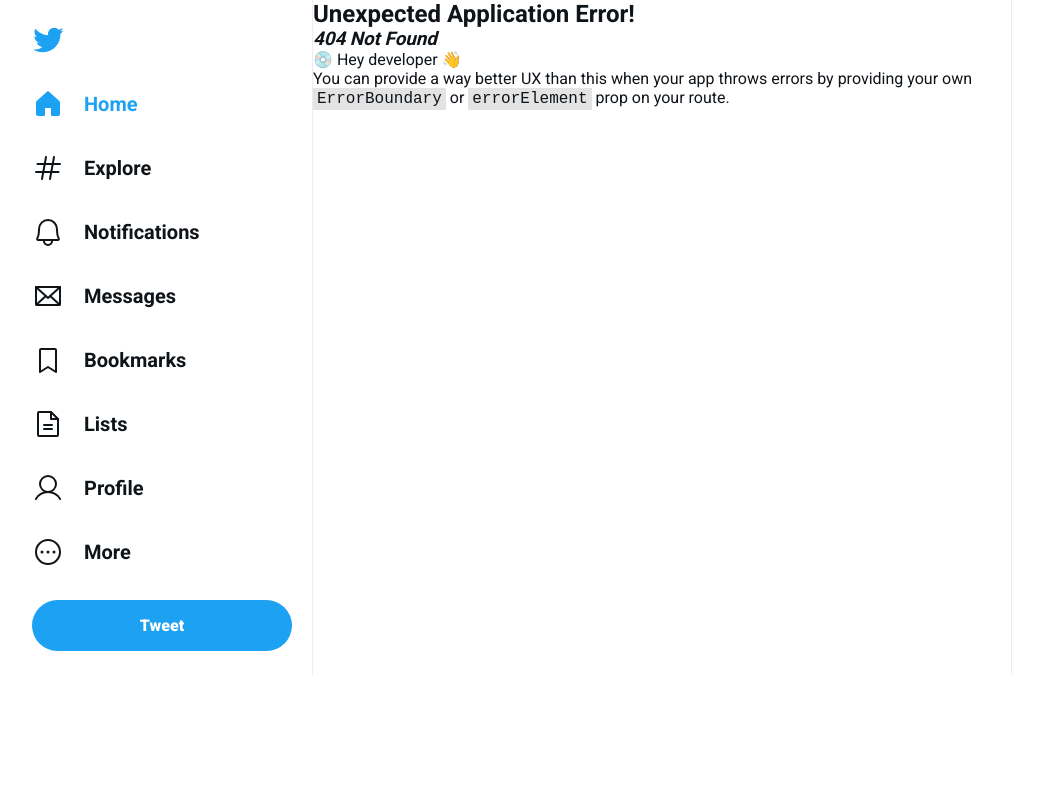
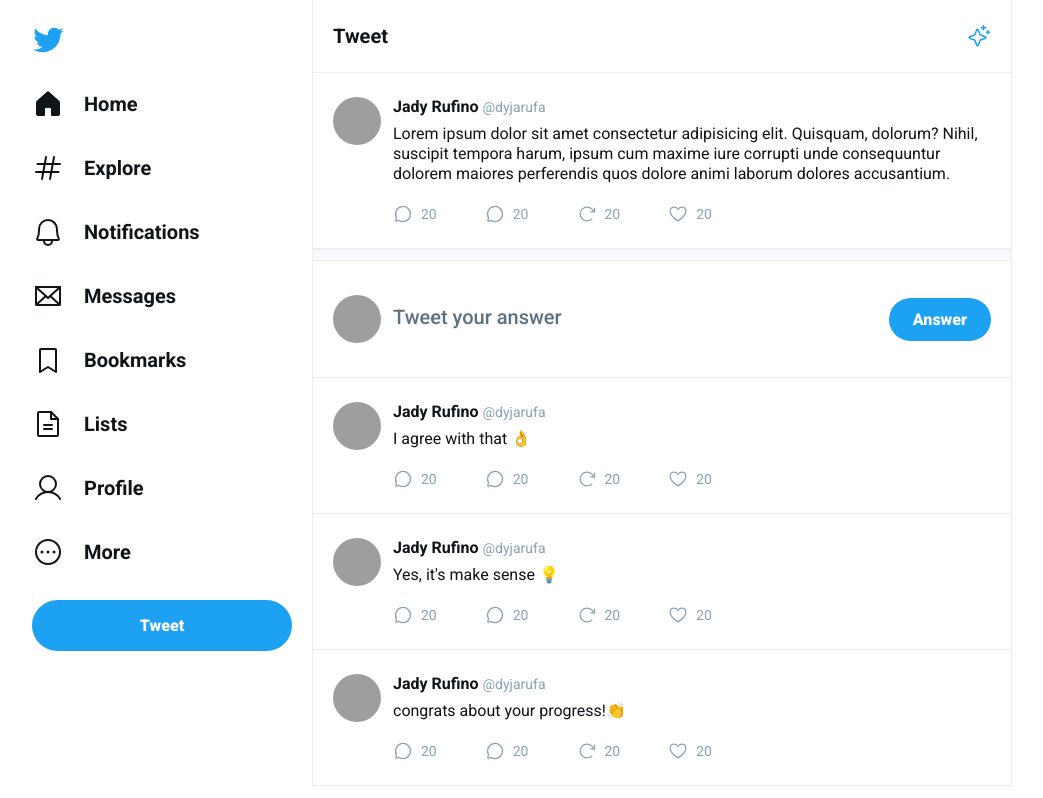
Before and after one commit to dyjarufa/ui-twitter, a React (Vite) app: page /status in a window 1280 px wide. Before the commit this address had no page. Shown: the whole page, without its empty margins (128-1171 px from the left). Built offline with nearby package versions, Linux system fonts and the light colour scheme; grey boxes are pictures that could not be loaded.

Commit message:
feat: add nested route | create Status page

```diff
--- a/src/components/Sidebar.tsx
+++ b/src/components/Sidebar.tsx
@@ -13,16 +13,18 @@
   User,
 } from 'phosphor-react'
 
+import { NavLink } from 'react-router-dom'
+
 export function Sidebar() {
   return (
     <aside className="sidebar">
       <img src={logoTwitter} alt="logo" className="logo" />
 
       <nav className="main-navigation">
-        <a className="active" href="">
+        <NavLink to="/">
           <House weight="fill" />
           Home
-        </a>
+        </NavLink>
         <a href="">
           <Hash />
           Explore
--- a/src/components/Tweet.tsx
+++ b/src/components/Tweet.tsx
@@ -1,5 +1,6 @@
 import { ArrowClockwise, ChatCircle, Heart } from 'phosphor-react'
 import './Tweet.css'
+import { Link } from 'react-router-dom'
 
 interface TweetProps {
   content: string
@@ -7,7 +8,7 @@
 
 export function Tweet(props: TweetProps) {
   return (
-    <a className="tweet">
+    <Link to="/status" className="tweet">
       <img src="https://github.com/dyjarufa.png" alt="Jady Rufino" />
 
       <div className="tweet-content">
@@ -37,6 +38,6 @@
           </button>
         </div>
       </div>
-    </a>
+    </Link>
   )
 }
--- /dev/null
+++ b/src/layouts/Default.tsx
@@ -0,0 +1,22 @@
+import { Outlet } from 'react-router-dom'
+import { Sidebar } from '../components/Sidebar'
+
+/**
+ *
+ * @link https://reactrouter.com/en/main/components/outlet
+ * Um <Outlet> deve ser usado em elementos de rota pai para renderizar seus elementos de rota filho.
+ * Isso permite que a UI aninhada apareça quando as rotas secundárias são renderizadas.
+ * Se a rota pai corresponder exatamente, ela renderizará uma rota de índice filho ou nada se não houver rota de índice.
+ */
+
+export function Default() {
+  return (
+    <div className="layout">
+      <Sidebar />
+
+      <div className="content">
+        <Outlet />
+      </div>
+    </div>
+  )
+}
--- a/src/main.tsx
+++ b/src/main.tsx
@@ -3,18 +3,11 @@
 
 import './globals.css'
 
-import { Sidebar } from './components/Sidebar'
 import { RouterProvider } from 'react-router-dom'
 import { routers } from './routes'
 
 ReactDOM.createRoot(document.getElementById('root')!).render(
   <React.StrictMode>
-    <div className="layout">
-      <Sidebar />
-
-      <div className="content">
-        <RouterProvider router={routers} />
-      </div>
-    </div>
+    <RouterProvider router={routers} />
   </React.StrictMode>
 )
--- /dev/null
+++ b/src/pages/Status.css
@@ -0,0 +1,52 @@
+.answer-tweet-form {
+  padding: 1.5rem 1.25rem;
+  display: flex;
+  align-items: center;
+  gap: 0.75rem;
+  border-bottom: 1px solid #ebeef0;
+}
+
+.answer-tweet-form label {
+  display: flex;
+  flex: 1;
+  align-items: center;
+  gap: 0.75rem;
+}
+
+.answer-tweet-form label img {
+  width: 3rem;
+  height: 3rem;
+  border-radius: 9999px;
+}
+
+.answer-tweet-form label textarea {
+  flex: 1;
+  border: 0;
+  font-size: 1.25rem;
+  font-weight: 500;
+  margin-top: 1.25rem;
+  resize: none;
+}
+
+.answer-tweet-form label textarea:focus {
+  outline: 0;
+}
+
+.answer-tweet-form label textarea::placeholder {
+  color: #5b7083;
+}
+
+.answer-tweet-form button[type='submit'] {
+  margin-left: auto;
+  background-color: var(--twitter-blue);
+  border-radius: 9999px;
+  padding: 0.75rem 1.5rem;
+  color: #fff;
+  font-size: 1rem;
+  font-weight: 900;
+  border: 0;
+}
+
+.answer-tweet-form button:hover {
+  filter: brightness(0.9);
+}
--- /dev/null
+++ b/src/pages/Status.tsx
@@ -0,0 +1,36 @@
+import { Header } from '../components/Header'
+import { Separator } from '../components/Separator'
+import { Tweet } from '../components/Tweet'
+
+const answers = [
+  'I agree with that 👌',
+  "Yes, it's make sense 💡",
+  'congrats about your progress!👏',
+]
+
+import './Status.css'
+
+export function Status() {
+  return (
+    <main className="status">
+      <Header title="Tweet" />
+
+      <Tweet content="Lorem ipsum dolor sit amet consectetur adipisicing elit. Quisquam, dolorum? Nihil, suscipit tempora harum, ipsum cum maxime iure corrupti unde consequuntur dolorem maiores perferendis quos dolore animi laborum dolores accusantium." />
+
+      <Separator />
+
+      <form className="answer-tweet-form">
+        <label htmlFor="tweet">
+          <img src="https://github.com/dyjarufa.png" alt="Jady Rufino" />
+          <textarea id="tweet" placeholder="Tweet your answer" />
+        </label>
+
+        <button type="submit">Answer</button>
+      </form>
+
+      {answers.map((answer) => (
+        <Tweet key={answer} content={answer} />
+      ))}
+    </main>
+  )
+}
```
Also changed, not shown: src/routes.tsx (+17 -5 lines).
